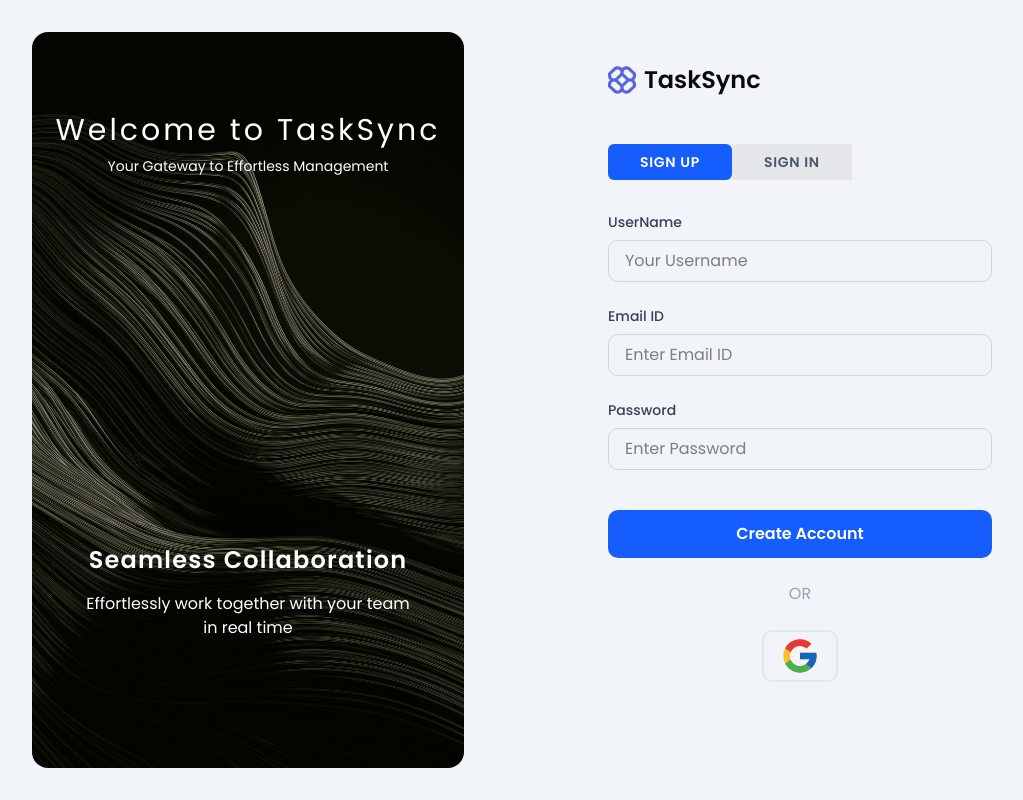
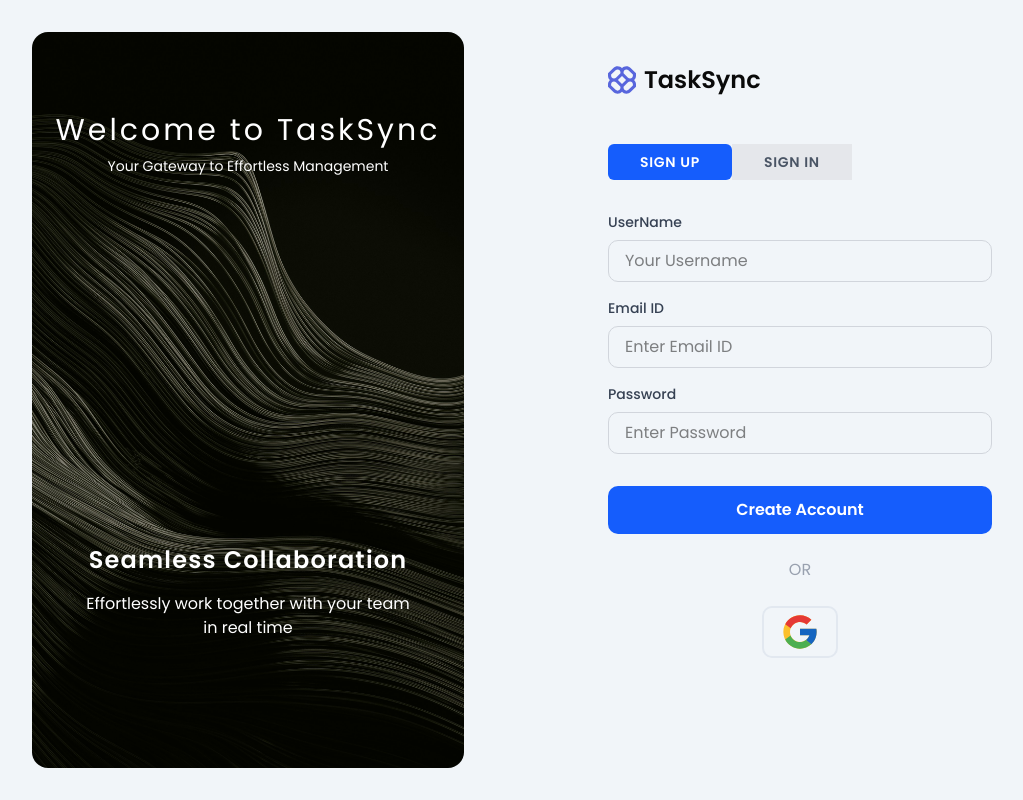
Before and after one commit to lihazinoob/TaskSync_Front_End, a React (Vite) app: page /register in a window 1280 px wide. Shown: the whole page, without its empty margins (64-1087 px from the left). Built offline with nearby package versions, Linux system fonts and the light colour scheme; no server answers.

Commit message:
The sign Up design is done the sign Up component

```diff
--- a/src/Components/Auth/SignUpForm.tsx
+++ b/src/Components/Auth/SignUpForm.tsx
@@ -36,6 +36,7 @@
   const emailRegex = /^[^\s@]+@[^\s@]+\.[^\s@]+$/;
 
   function validateForm() {
+
     const newErrors: FormErrors = {};
     // Validate the username
     const username = usernameRef.current?.value.trim();
@@ -64,6 +65,7 @@
     }
 
     setErrors(newErrors);
+    console.log(newErrors);
     return Object.keys(newErrors).length === 0;
   }
 
@@ -72,7 +74,7 @@
     e.preventDefault();
 
     // Validate the form before submission
-    if(!validateForm)
+    if(!validateForm())
     {
       return;
     }
@@ -105,9 +107,9 @@
 
   return (
     <>
-    {console.log(errors)}
+
       <div className="space-y-6">
-        <form onSubmit={handleSubmit} className="space-y-6">
+        <form onSubmit={handleSubmit} className="space-y-4">
           {/* UserName */}
           <div>
             <label className="block text-sm font-medium text-gray-700 mb-2">
@@ -143,7 +145,7 @@
                   : "border-gray-300 focus:ring-blue-500"
               }`}
             />
-            {errors.email && errors.username && errors.password && (
+            {errors.email && (
               <p className="text-red-500 text-sm mt-1">{errors.email}</p>
             )}
           </div>
```
